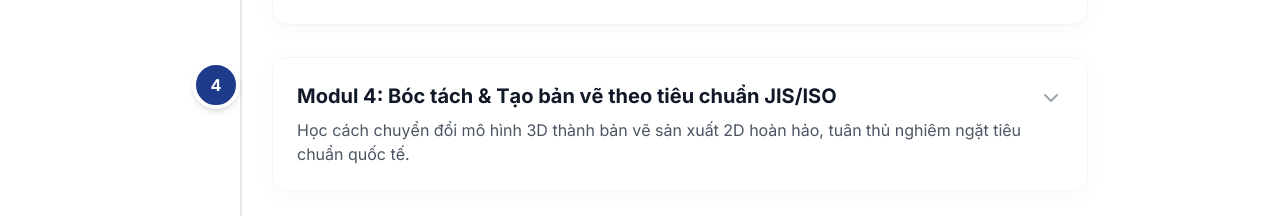
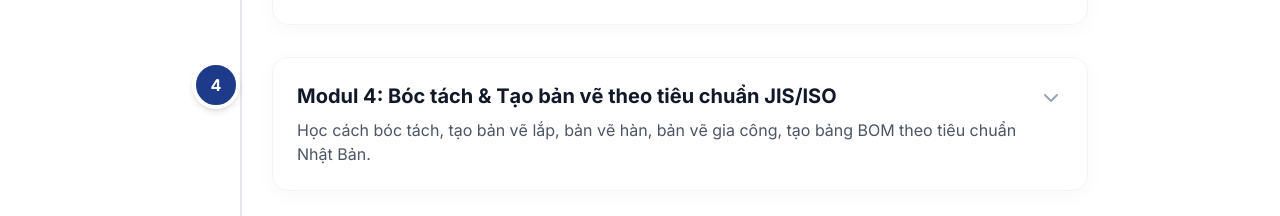
Before and after one commit to vinhcongtu/vinh-japan-web, a Next.js app: page /thiet-ke-may-chuan-nhat in a window 1280 px wide. Shown: the part 5090-5306 px from the top of the page. Built offline with nearby package versions, Linux system fonts and the light colour scheme.

Commit message:
Update CourseTimeline.tsx

```diff
--- a/components/CourseTimeline.tsx
+++ b/components/CourseTimeline.tsx
@@ -48,7 +48,7 @@ const modules: ModuleData[] = [
   {
     id: 4,
     title: "Modul 4: Bóc tách & Tạo bản vẽ theo tiêu chuẩn JIS/ISO",
-    description: "Học cách chuyển đổi mô hình 3D thành bản vẽ sản xuất 2D hoàn hảo, tuân thủ nghiêm ngặt tiêu chuẩn quốc tế.",
+    description: "Học cách bóc tách, tạo bản vẽ lắp, bản vẽ hàn, bản vẽ gia công, tạo bảng BOM theo tiêu chuẩn Nhật Bản.",
     details: [
       "Quy trình xuất bản vẽ lắp, bản vẽ hàn, bản vẽ gia công chi tiết từ mô hình 3D SolidWorks.",
       "Áp dụng các tiêu chuẩn JIS/ISO trong việc trình bày bản vẽ.",
```
